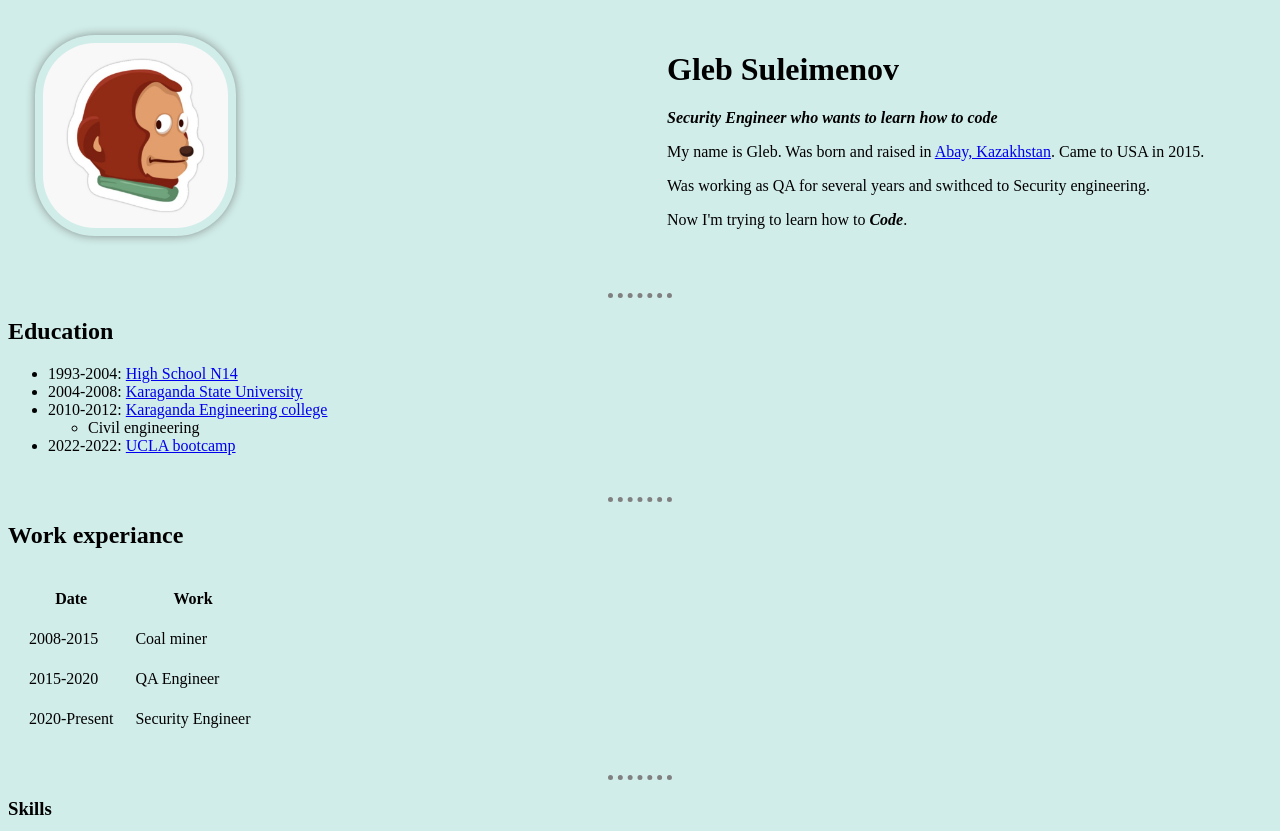
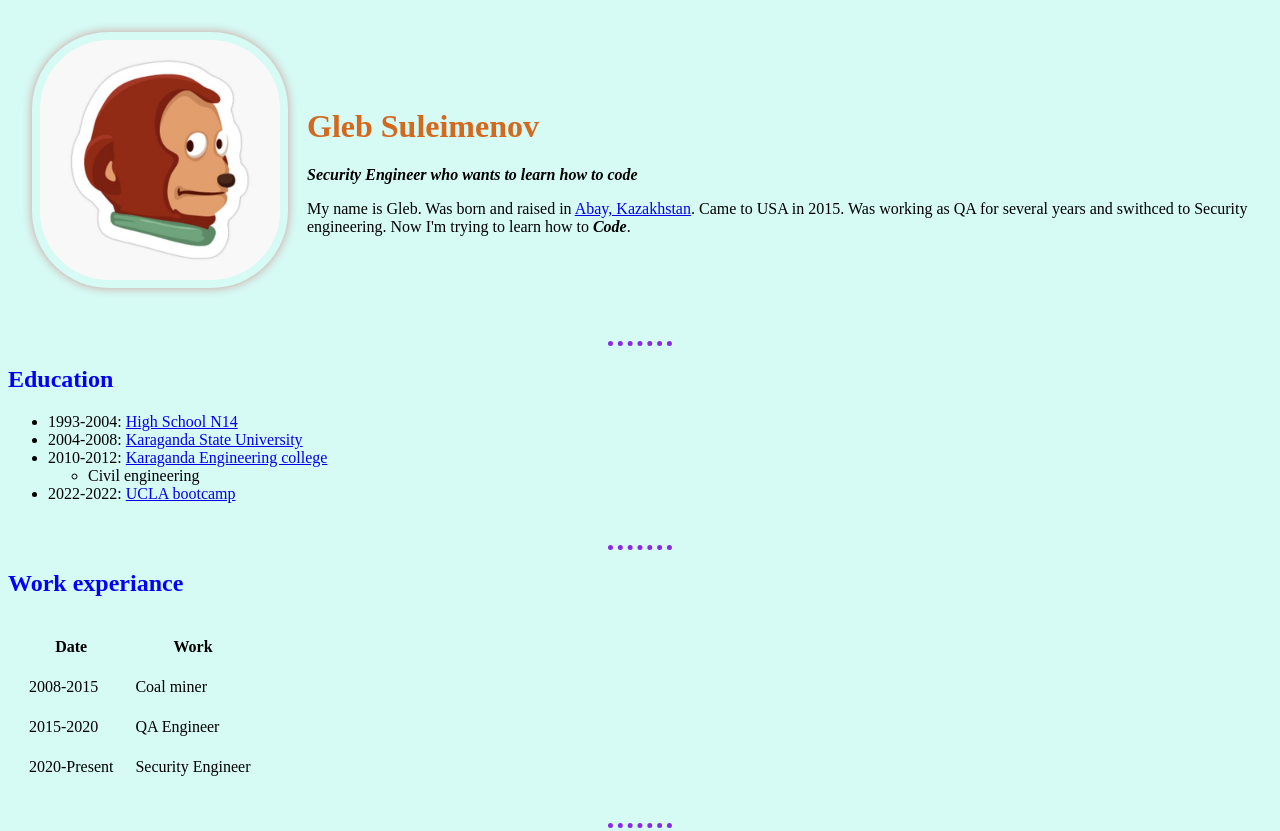
Before and after one commit to glebrice41/cv, a plain HTML site: page index.html in a window 1280 px wide. Shown: the top 831 px of the page. Drawn offline with Linux system fonts and the light colour scheme.

Commit message:
Add styles to CSS

```diff
--- a/index.html
+++ b/index.html
@@ -5,20 +5,6 @@
     <meta name="viewport" content="width=device-width, initial-scale=1.0" />
     <title>🫡My Website</title>
     <link rel="stylesheet" href="style.css" />
-
-    <style>
-      body {
-        background-color: #d1ede9;
-      }
-
-      hr {
-        border-style: none;
-        border-top-style: dotted;
-        border-color: grey;
-        border-width: 5px;
-        width: 5%;
-      }
-    </style>
   </head>
   <body>
     <table cellspacing="20">
@@ -31,27 +17,20 @@
           />
         </td>
         <td>
-          <div class="text-location"></div>
           <h1>Gleb Suleimenov</h1>
+          <p></p>
           <p>
             <strong>
               <em>Security Engineer who wants to learn how to code</em>
             </strong>
           </p>
-          <p>
-            My name is Gleb. Was born and raised in
-            <a href="https://en.wikipedia.org/wiki/Abay_(town)" target="_blank"
-              >Abay, Kazakhstan</a
-            >. Came to USA in 2015.
-          </p>
-          <p>
-            Was working as QA for several years and swithced to Security
-            engineering.
-          </p>
-          <p>
-            Now I'm trying to learn how to <strong><em>Code</em></strong
-            >.
-          </p>
+          My name is Gleb. Was born and raised in
+          <a href="https://en.wikipedia.org/wiki/Abay_(town)" target="_blank"
+            >Abay, Kazakhstan</a
+          >. Came to USA in 2015. Was working as QA for several years and
+          swithced to Security engineering. Now I'm trying to learn how to
+          <strong><em>Code</em></strong
+          >.
         </td>
       </tr>
     </table>
--- a/style.css
+++ b/style.css
@@ -1,13 +1,42 @@
 .rounded-img {
-  width: 30%;
+  width: 15em;
   border-radius: 30%;
-  box-shadow: 0 0 10px rgba(26, 9, 9, 0.4);
+  box-shadow: 0 0 10px rgba(190, 22, 22, 0.4);
   padding: 0.5em;
   margin-bottom: 1em;
   margin: 1%;
+
 }
 
-.text-location {
-  margin: 1%;
-  text-align: left;
+body {
+  background-color: #d6faf4;
 }
+
+hr {
+  border-style: none;
+  border-top-style: dotted;
+  border-color: blueviolet;
+  border-width: 5px;
+  width: 5%;
+}
+
+h1{
+  color: chocolate;
+}
+
+h2{
+  color: blue;
+}
+
+h3{
+  color: goldenrod;
+}
+
+/*
+width: 30%;
+border-radius: 30%;
+box-shadow: 0 0 10px rgba(26, 9, 9, 0.4);
+padding: 0.5em;
+margin-bottom: 1em;
+margin: 1%;
+*/
```
Also changed, not shown: contact.html (+7 -3 lines), hobbies.html (+3 -2 lines).
